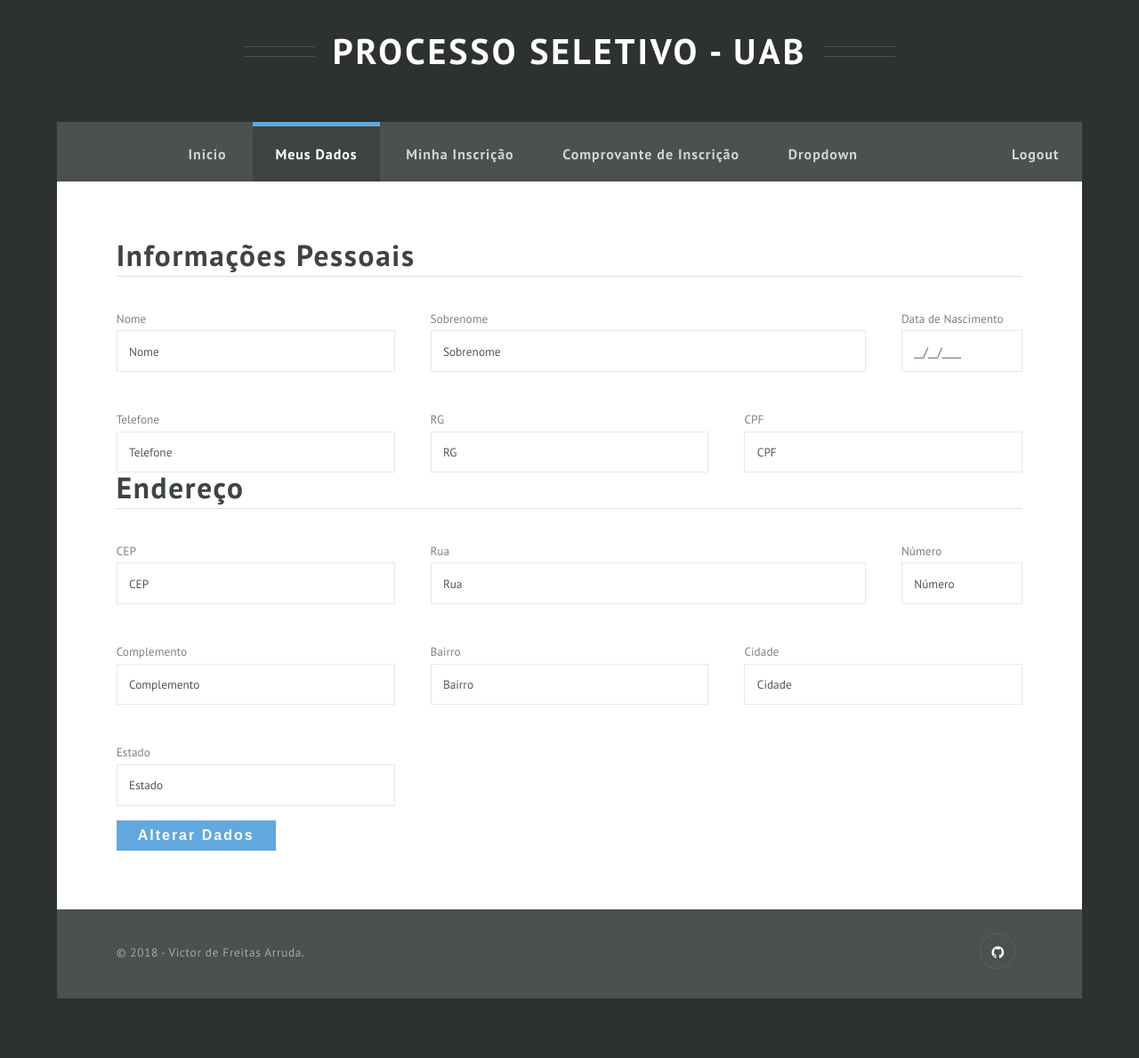
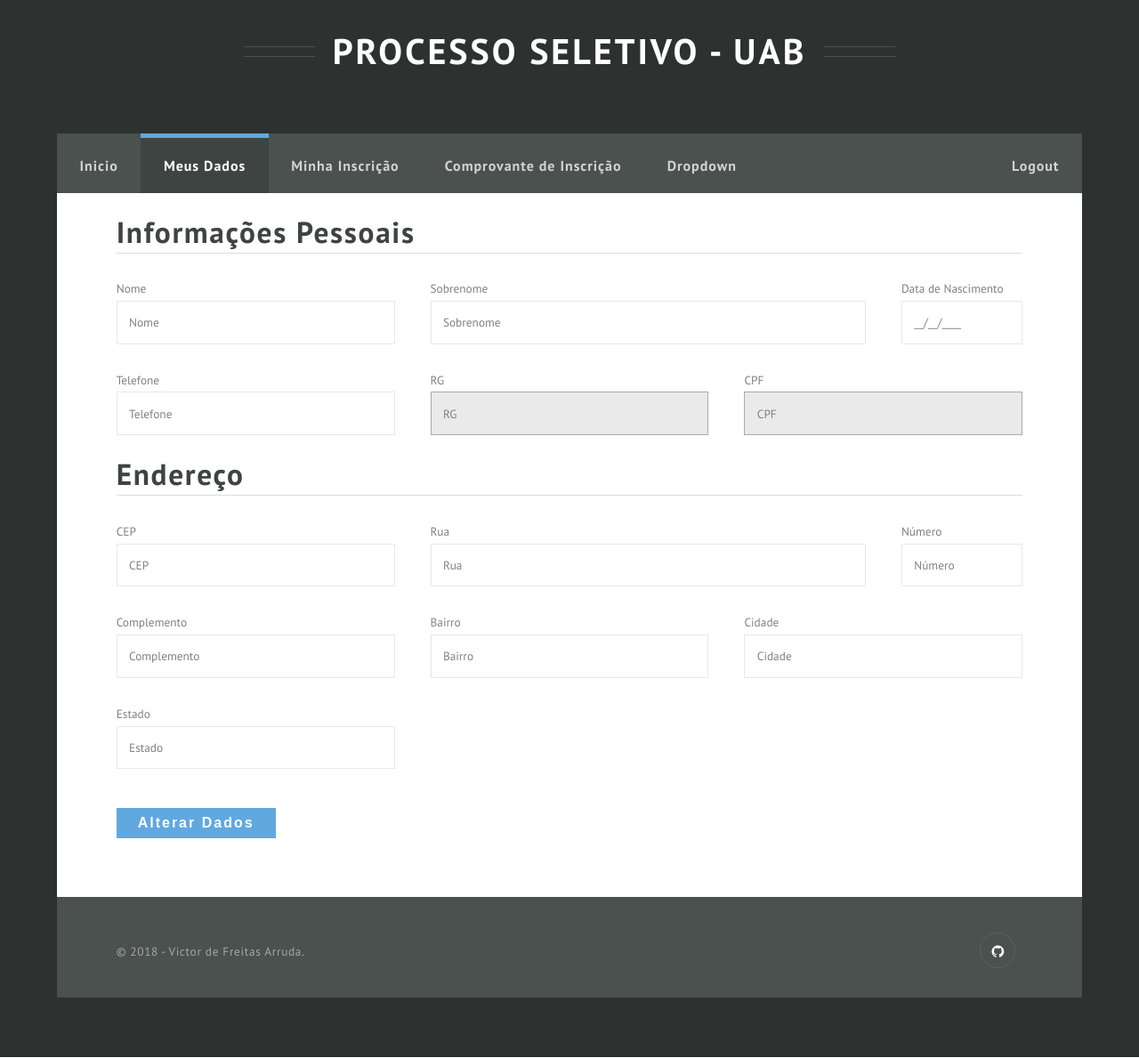
Before and after one commit to victorfarruda/processo-seletivo, a Django app: page /candidato/dados/ in a window 1280 px wide. Shown: the whole page at 89% size. Run offline with Django 3.2, Linux system fonts and the light colour scheme; the visitor is signed in with stand-in values (Sample User, id 1); some libraries are stand-ins or nearby versions.

Commit message:
alteracoes templates

```diff
--- a/contas/templates/contas/login.html
+++ b/contas/templates/contas/login.html
@@ -9,6 +9,7 @@
   max-width: 330px;
   padding: 15px;
   margin: 0 auto;
+  text-align: center;
 }
 .form-signin .checkbox {
   font-weight: 400;
@@ -44,7 +45,7 @@
             {% for campo in login %}
                 {% if campo.errors %}
                     {{ campo|add_class:"is-invalid" }}
-                    <div class="invalid-feedback">
+                    <div class="invalid-feedback" style="color:red;">
                         {% for error in campo.errors %}
                             {{ error }}
                         {% endfor %}
--- a/contas/templates/contas/meus_dados.html
+++ b/contas/templates/contas/meus_dados.html
@@ -8,6 +8,7 @@
     <header>
         <h2>Informações Pessoais</h2>
         <hr/>
+        <br/>
     </header>
     <div class="row">
         {% for perfil in form_perfil %}
@@ -24,16 +25,16 @@
                     {% else %}
                         {{ perfil|add_class:"is-invalid" }}
                     {% endif %}
-                    <div class="invalid-feedback" style="color:red;">
+                    <div class="invalid-feedback">
                         {% for error in perfil.errors %}
                             {{ error }}
                         {% endfor %}
                     </div>
                 {% else %}
                     {% if perfil.name == 'rg' or perfil.name == 'cpf' %}
-                        {{ perfil|attr:"readonly" }}
+                        {{ perfil|add_class:'mb'|attr:"readonly" }}
                     {% else %}
-                        {{ perfil }}
+                        {{ perfil|add_class:'mb' }}
                     {% endif %}
                 {% endif %}
             </div>
@@ -42,6 +43,7 @@
     <header>
         <h2>Endereço</h2>
         <hr/>
+        <br/>
     </header>
     <div class="row">
         {% for endereco in form_endereco %}
@@ -54,13 +56,13 @@
                 </label>
                 {% if endereco.errors %}
                     {{ endereco|add_class:"is-invalid" }}
-                    <div class="invalid-feedback" style="color:red;">
+                    <div class="invalid-feedback">
                         {% for error in endereco.errors %}
                             {{ error }}
                         {% endfor %}
                     </div>
                 {% else %}
-                    {{  endereco }}
+                    {{  endereco|add_class:'mb' }}
                 {% endif %}
             </div>
         {% endfor %}
--- a/inscricoes/templates/inscricoes/minha_inscricao.html
+++ b/inscricoes/templates/inscricoes/minha_inscricao.html
@@ -8,6 +8,7 @@
     <header>
         <h2>Minha Inscrição</h2>
         <hr/>
+        <br/>
     </header>
     <div class="row">
         {% for inscricao in form_inscricao %}
@@ -23,7 +24,7 @@
                         {% endfor %}
                     </div>
                 {% else %}
-                    {{  inscricao|attr:"readonly" }}
+                    {{  inscricao|add_class:'mb'|attr:"readonly" }}
                 {% endif %}
             </div>
         {% endfor %}
--- a/inscricoes/templates/inscricoes/socio_inscricao.html
+++ b/inscricoes/templates/inscricoes/socio_inscricao.html
@@ -8,6 +8,7 @@
     <header>
         <h2>Dados Pessoais</h2>
         <hr/>
+        <br/>
     </header>
     <div class="row">
         {% for socio in socio_form %}
@@ -17,10 +18,11 @@
                 <header>
                     <h2>Questionários de Avaliação</h2>
                     <hr/>
+                    <br/>
                 </header>
                 <div class="row">
             {% endif %}
-            <div class="form-group col-12 12u">
+            <div class="form-group col-12 12u mb">
                 <label for="{{ socio.name }}">
                     {{ socio.label }}
                 </label>
--- a/static/assets/css/style.css
+++ b/static/assets/css/style.css
@@ -1,5 +1,5 @@
 @charset 'UTF-8';
-@import url('http://fonts.googleapis.com/css?family=PT+Sans:400,400italic,700');
+@import url('https://fonts.googleapis.com/css?family=PT+Sans:400,400italic,700');
 @import url('font-awesome.min.css');
 
 /*
@@ -381,7 +381,9 @@
 			form select,
 			form textarea
 			{
+			/*
 				-webkit-appearance: none;
+			*/
 				display: block;
 				width: 100%;
 				padding: 1em;
@@ -406,7 +408,7 @@
 				form input,
 				form select
 				{
-					line-height: 1em;
+					line-height: 1.5em;
 				}
 
 				form textarea
@@ -416,27 +418,27 @@
 
 				form .formerize-placeholder
 				{
-					color: #555 !important;
+					color: #7a8186 !important;
 				}
 
 				form ::-webkit-input-placeholder
 				{
-					color: #555 !important;
+					color: #7a8186 !important;
 				}
 
 				form :-moz-placeholder
 				{
-					color: #555 !important;
+					color: #7a8186 !important;
 				}
 
 				form ::-moz-placeholder
 				{
-					color: #555 !important;
+					color: #7a8186 !important;
 				}
 
 				form :-ms-input-placeholder
 				{
-					color: #555 !important;
+					color: #7a8186 !important;
 				}
 
 				form ::-moz-focus-inner
--- a/templates/base.html
+++ b/templates/base.html
@@ -62,11 +62,11 @@
                                             <li><a href="#">Veroeros feugiat</a></li>
                                         </ul>
                                     </li>
-                                    <li class="{% if logout_url == request.path %}current_page_item{% endif %}" style="float:right;">
+                                    <li class="{% if logout_url == request.path %}current_page_item{% endif %}" style="float:right !important;">
                                         <a href="{{ logout_url }}">Logout</a>
                                     </li>
                                 {% else %}
-                                    <li class="{% if login_url == request.path %}current_page_item{% endif %}" style="float:right;">
+                                    <li class="{% if login_url == request.path %}current_page_item{% endif %}" style="float:right !important;">
                                         <a href="{{ login_url }}">Login</a>
                                     </li>
                                 {% endif %}
@@ -116,6 +116,7 @@
 			<div id="footer" class="container">
 
 				<div class="row">
+					<br><br>
 					<div class="6u">
 						<span class="copyright">&copy; 2018 - Victor de Freitas Arruda.</span>
 					</div>
@@ -131,5 +132,32 @@
 			</div>
             {% include 'snippets/js.html' %}
             {% block js %}{% endblock %}
+		<style>
+			.row>* {
+				padding: 0 0 0 40px;
+			}
+			.invalid-feedback {
+				font-size: x-small;
+				padding: 0px;
+				margin: 0px;
+				color: red;
+			}
+			input.is-invalid {
+				border: 1px solid red;
+			}
+			.mb {
+	 		   margin-bottom:1.7rem;
+			}
+			input[readonly], select[readonly] {
+    			background-color: #eaeaea !important;
+    			border: 1px solid #aaa !important;
+			}
+			#nav li{
+				float:left;
+			}
+			.is-invalid {
+				border: 1px solid red !important;
+			}
+		</style>
 	</body>
 </html>
```
Also changed, not shown: inscricoes/templates/inscricoes/inscricao.html (+11 -8 lines).
